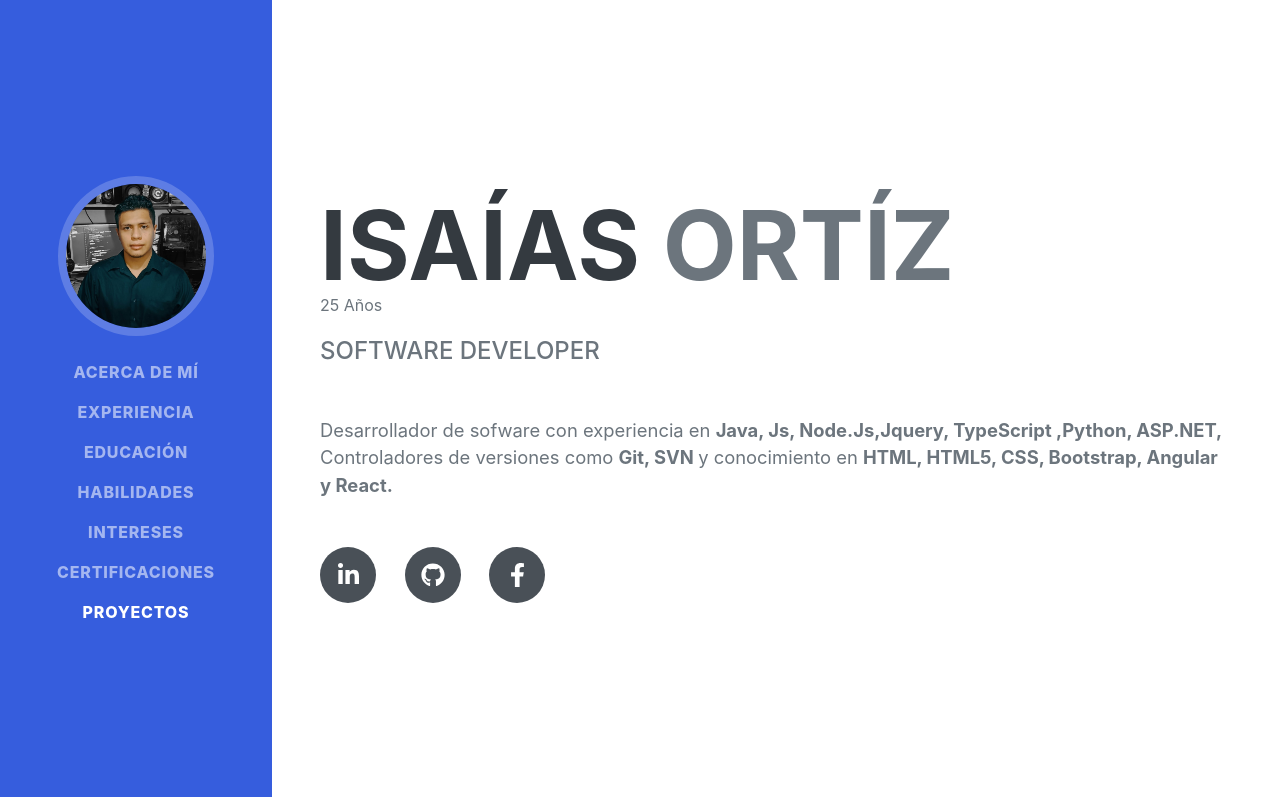
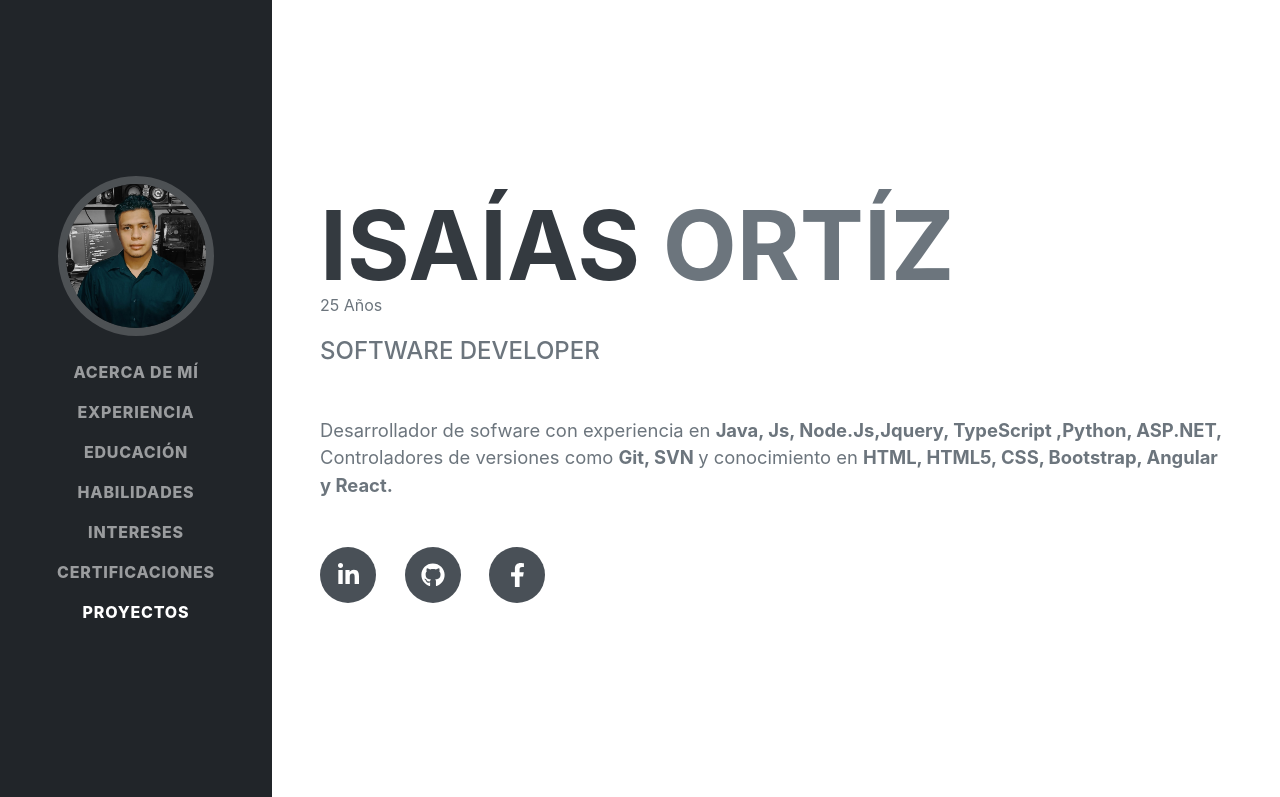
Before and after one commit to IsaiasOrtiz/perfil, a plain HTML site: page index.html in a window 1280 px wide. Shown: the top 797 px of the page. Drawn offline with nearby package versions, Linux system fonts and the light colour scheme; a web font is replaced by a local one.

Commit message:
cambiando color de la nvar

```diff
--- a/index.html
+++ b/index.html
@@ -32,7 +32,7 @@
     </head>
     <body id="page-top">
         <!-- Navigation-->
-        <nav class="navbar navbar-expand-lg navbar-dark bg-primary fixed-top" id="sideNav">
+        <nav class="navbar navbar-expand-lg navbar-dark bg-dark fixed-top" id="sideNav">
             <a class="navbar-brand js-scroll-trigger" href="#page-top">
                 <span class="d-block d-lg-none">Isaías Ortíz</span>
                 <span class="d-none d-lg-block"><img class="img-fluid img-profile rounded-circle mx-auto mb-2" src="assets/img/profile.jpg" alt="..." /></span>
```
